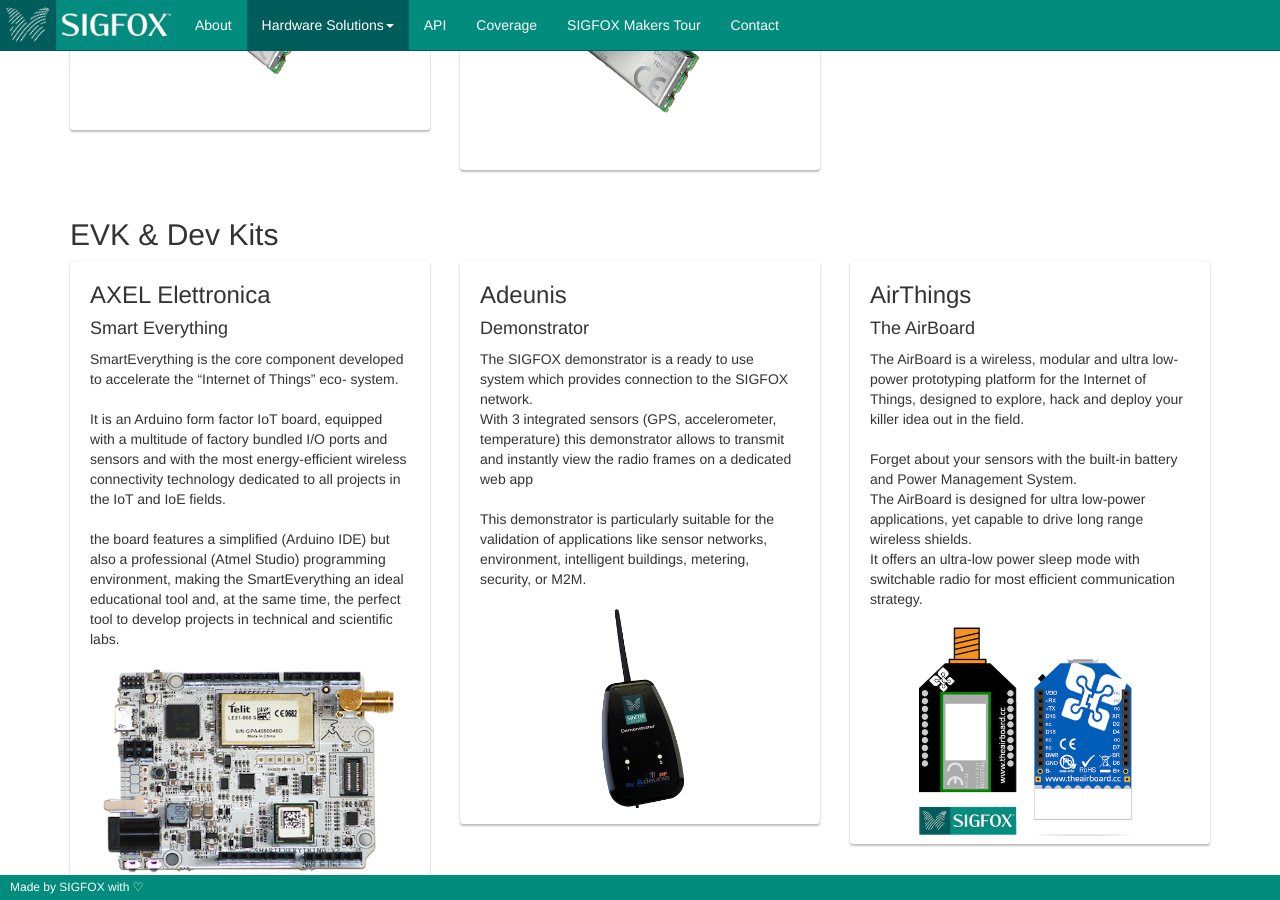
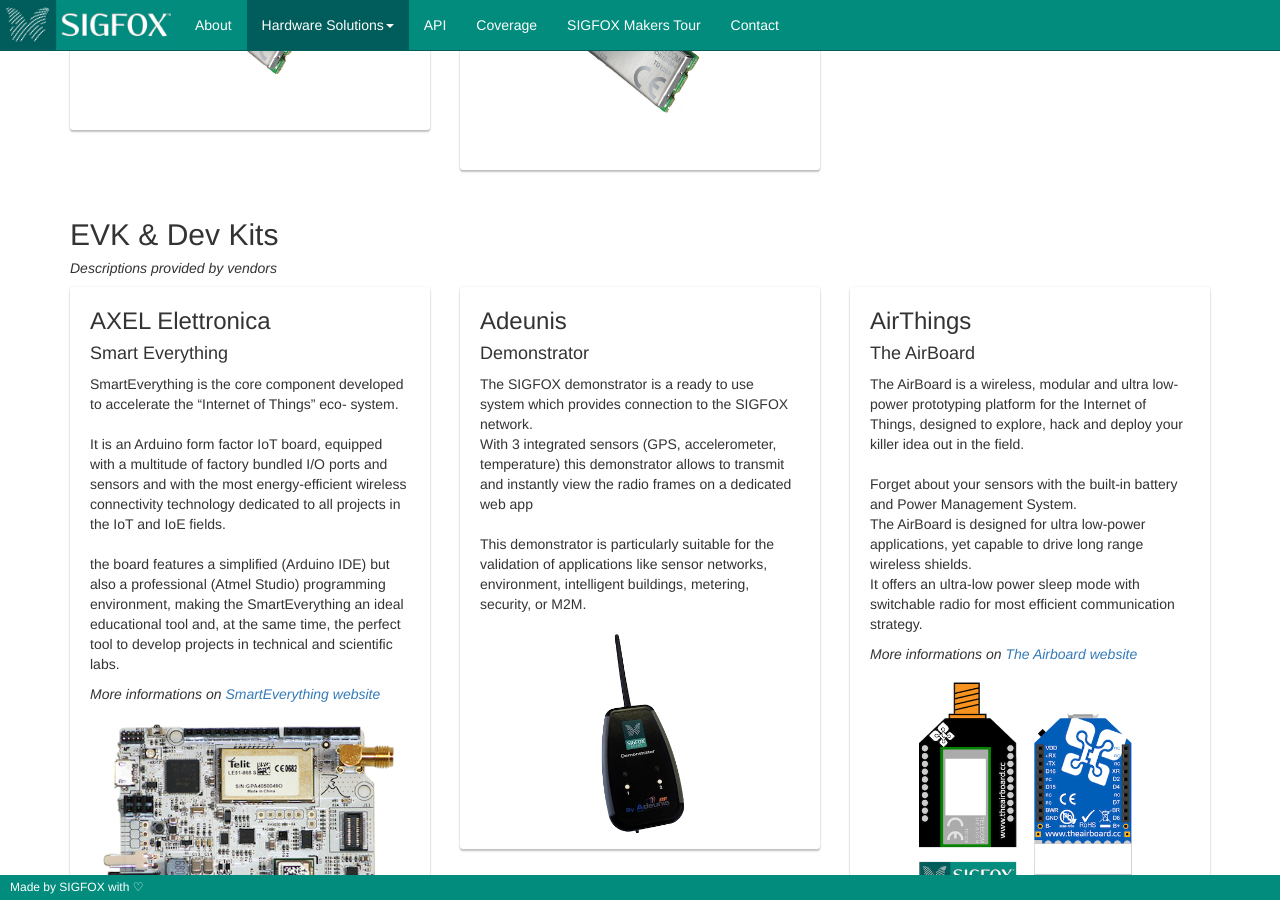
Before and after one commit to sigfox/makers.sigfox.com, a Jekyll site: the page built from index.html, in a window 1280 px wide and 900 px high, scrolled down 4498 px. Built offline with Jekyll 4.4.1, drawn with Linux system fonts in a browser that asks for light colours.

Commit message:
Add _description provided by partners_ info on evk

```diff
--- a/_data/hardware.yml
+++ b/_data/hardware.yml
@@ -76,6 +76,7 @@
             img: nemeus.jpg
             desc: With a same form-factor and a same control interface, the modules of the MM002-xx-EU family are interchangeable and allow communications on various radio technologies (local loop and long distance).<br />The MM002- EU-LS version includes SIGFOX technology for communications with this network.<br /><br />Operating in the 868MHz unlicensed band, this module has a good interferers robustness and low power consumption.<br />It is the best solution for applications requiring long range, maximum battery lifetime and secure radio link.
   - name: EVK & Dev Kits
+    info: Descriptions provided by vendors
     partners:
       - name: Radiocrafts
         solutions:
@@ -109,6 +110,9 @@
           - name: Akeru
             img: snootlab-akeru.png
             desc: Make prototypes with SIGFOX IoT technology and Arduino C language.<br /><br />This new version of Akeru offers a better access to advanced features of the modem and a low power usage. Many applications have been developed with Akeru (weather station, bee hive monitoring, trackers, etc.).<br /><br />Gives you the possibility to use the IoT SIGFOX technology as easy as sending data to a serial port or blinking a LED with Arduino.
+            buy:
+              link: http://akeru.cc
+              text: Available on Snootlab.com
       - name: Adeunis
         solutions:
           - name: Demonstrator
@@ -124,12 +128,18 @@
           - name: Smart Everything
             img: smarteverything.png
             desc: SmartEverything is the core component developed to accelerate the “Internet of Things” eco- system.<br /><br />It is an Arduino form factor IoT board, equipped with a multitude of factory bundled I/O ports and sensors and with the most energy-efficient wireless connectivity technology dedicated to all projects in the IoT and IoE fields.<br /><br />the board features a simplified (Arduino IDE) but also a professional (Atmel Studio) programming environment, making the SmartEverything an ideal educational tool and, at the same time, the perfect tool to develop projects in technical and scientific labs.
+            more:
+              link: http://smarteverything.it
+              text: SmartEverything website
 
       - name: AirThings
         solutions:
           - name: The AirBoard
             img: airboard.png
             desc: The AirBoard is a wireless, modular and ultra low-power prototyping platform for the Internet of Things, designed to explore, hack and deploy your killer idea out in the field.<br /><br />Forget about your sensors with the built-in battery and Power Management System.<br />The AirBoard is designed for ultra low-power applications, yet capable to drive long range wireless shields.<br />It offers an ultra-low power sleep mode with switchable radio for most efficient communication strategy.
+            more:
+              link: http://theairboard.cc
+              text: The Airboard website
       - name: Embeblue
         solutions:
           - name:
```
